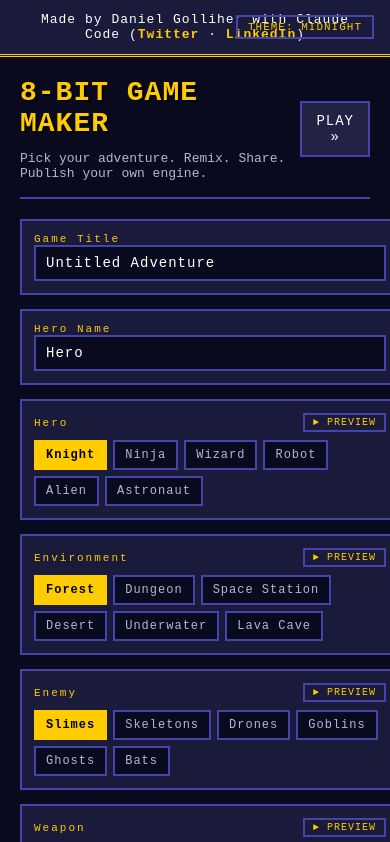
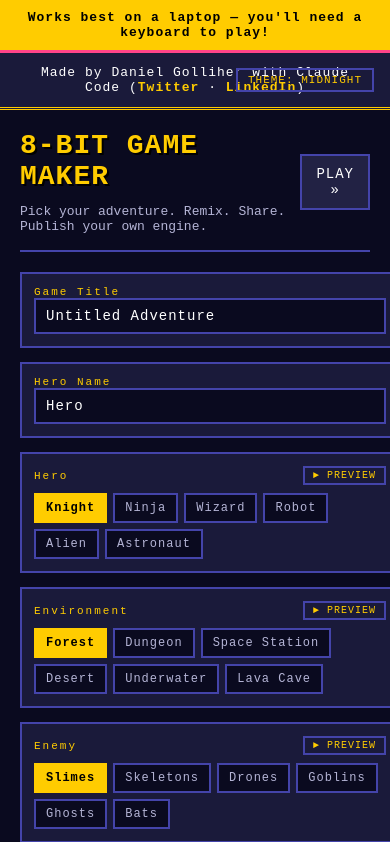
Before and after one commit to danielgolliher/8bit-game-engine, a plain HTML site: page index.html in a window 390 px wide. Shown: the top 842 px of the page. Drawn offline with Linux system fonts and the light colour scheme.

Commit message:
Show "works best on a laptop" banner on small/touch screens
The game depends on a keyboard, so instead of half-working touch controls,
just surface a clear notice on narrow viewports or coarse-pointer devices.

Co-Authored-By: Claude Opus 4.7 (1M context) <noreply@anthropic.com>

```diff
--- a/index.html
+++ b/index.html
@@ -227,6 +227,20 @@
     min-height: 220px;
   }
   canvas { display: block; image-rendering: pixelated; }
+  .mobile-banner {
+    display: none;
+    background: var(--accent);
+    color: #000;
+    text-align: center;
+    font-weight: bold;
+    font-size: 13px;
+    letter-spacing: 1px;
+    padding: 10px 16px;
+    border-bottom: 3px solid var(--accent-2);
+  }
+  @media (max-width: 900px), (pointer: coarse) {
+    .mobile-banner { display: block; }
+  }
   .preview-info { font-size: 12px; color: var(--muted); margin: 8px 0 14px; line-height: 1.6; }
   .preview-info strong { color: var(--text); }
   .button-row { display: flex; gap: 10px; flex-wrap: wrap; }
@@ -305,6 +319,7 @@
 </style>
 </head>
 <body>
+<div class="mobile-banner">Works best on a laptop &mdash; you'll need a keyboard to play!</div>
 <div class="about-line">
   Made by Daniel Golliher with Claude Code
   (<a href="https://twitter.com/danielgolliher" target="_blank" rel="noopener">Twitter</a>
```
